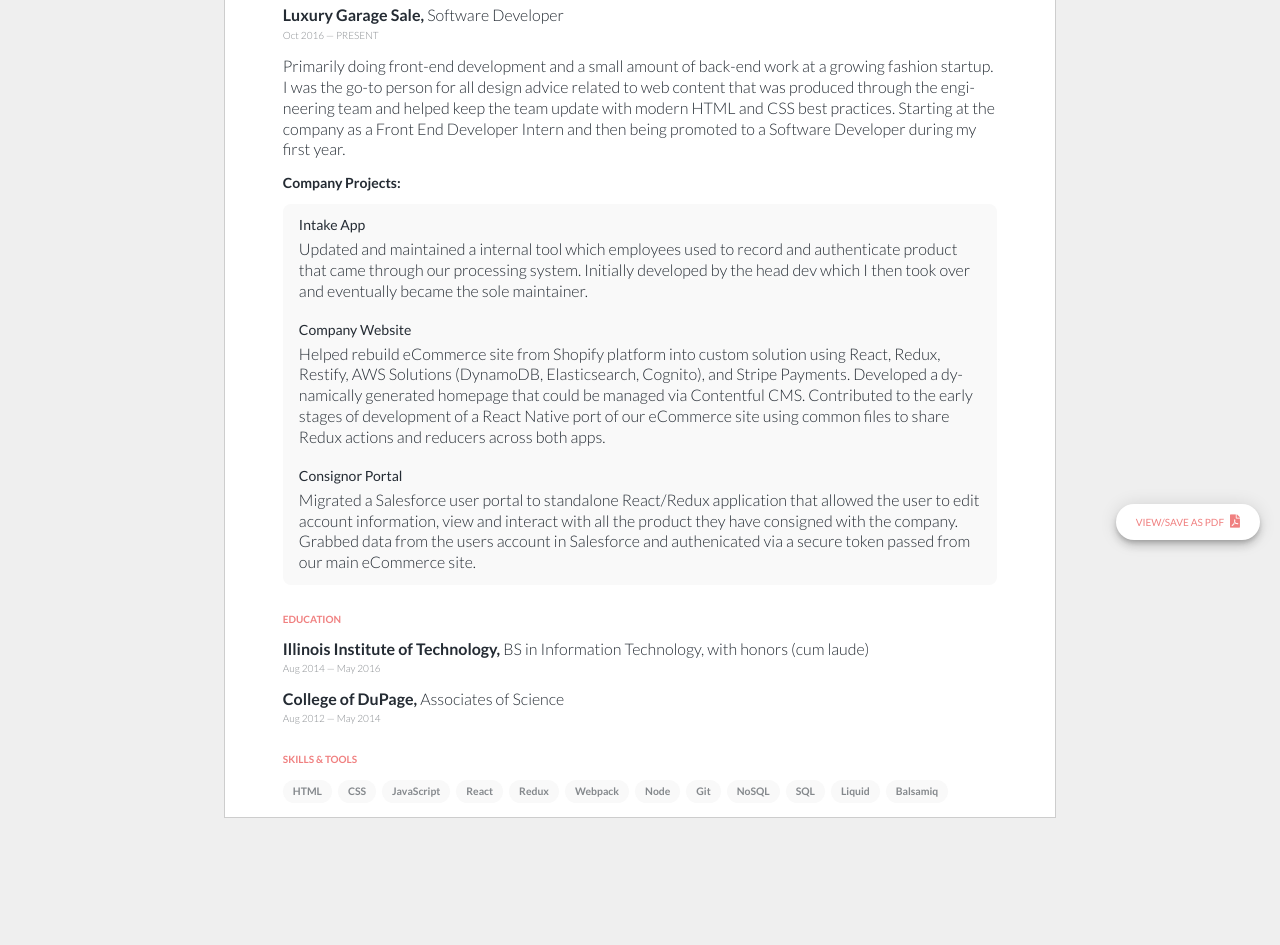
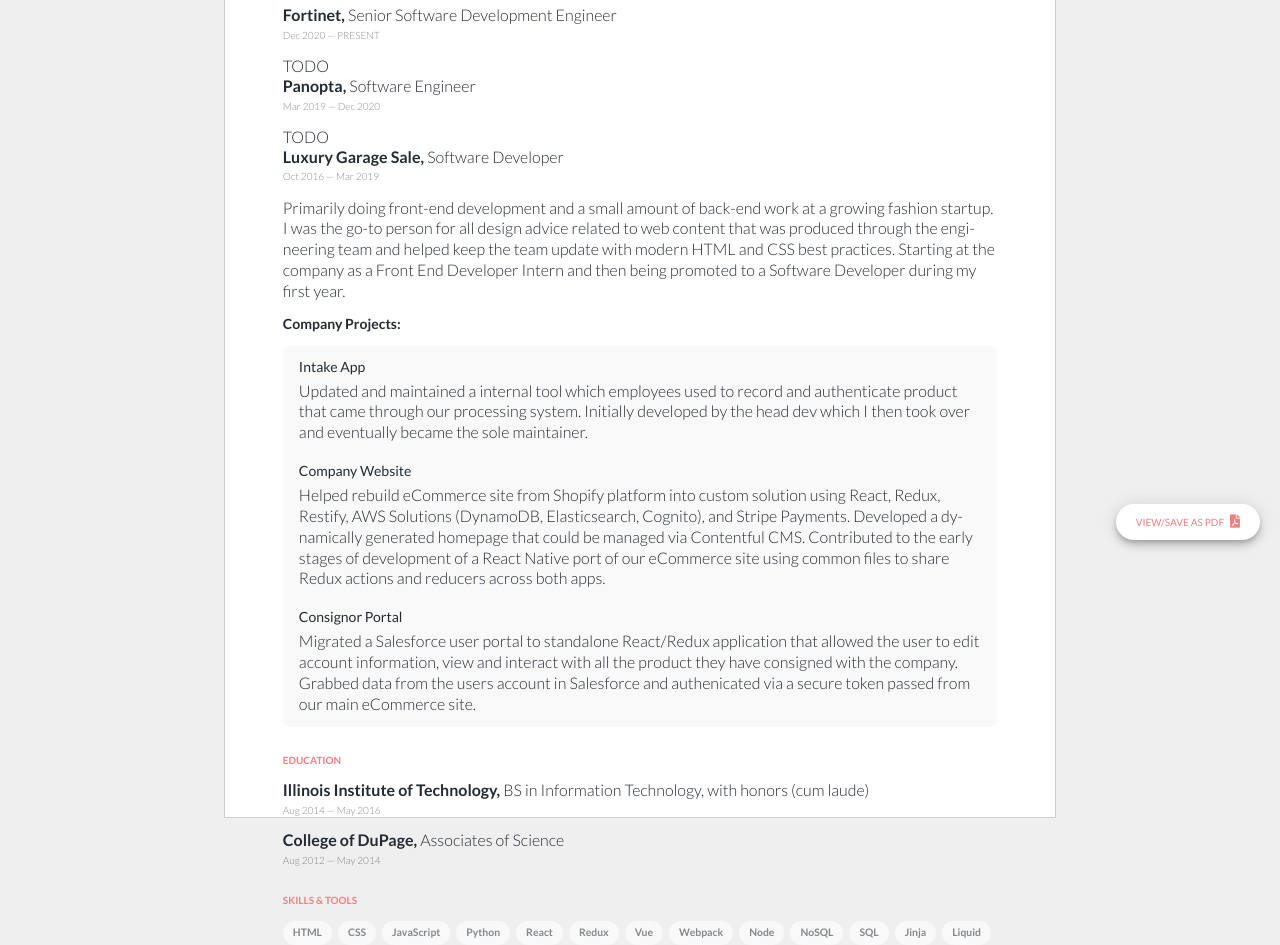
Before and after one commit to bsansone/resume, a plain HTML site: page index.html in a window 1280 px wide. Shown: the part 240-1185 px from the top of the page. Before the commit the page ends 1058 px from the top, so only its background shows below. Drawn offline with Linux system fonts and the light colour scheme.

Commit message:
Update index.html

```diff
--- a/index.html
+++ b/index.html
@@ -38,8 +38,14 @@
       <article id="experience">
         <h3>Experience</h3>
         <section class="company">
+          <h4>Fortinet, <span>Senior Software Development Engineer</span></h4>
+          <span class="date">Dec 2020 — PRESENT</span>
+          <p class="company-summary">TODO</p>
+          <h4>Panopta, <span>Software Engineer</span></h4>
+          <span class="date">Mar 2019 — Dec 2020</span>
+          <p class="company-summary">TODO</p>
           <h4>Luxury Garage Sale, <span>Software Developer</span></h4>
-          <span class="date">Oct 2016 — PRESENT</span>
+          <span class="date">Oct 2016 — Mar 2019</span>
           <p class="company-summary">
             Primarily doing front-end development and a small amount of back-end
             work at a growing fashion startup. I was the go-to person for all
@@ -100,15 +106,16 @@
           <li>HTML</li>
           <li>CSS</li>
           <li>JavaScript</li>
+          <li>Python</li>
           <li>React</li>
           <li>Redux</li>
+          <li>Vue</li>
           <li>Webpack</li>
           <li>Node</li>
-          <li>Git</li>
           <li>NoSQL</li>
           <li>SQL</li>
+          <li>Jinja</li>
           <li>Liquid</li>
-          <li>Balsamiq</li>
         </ul>
       </article>
       <a id="pdf-download" class="no-print" href="./resume.pdf" download>
```
